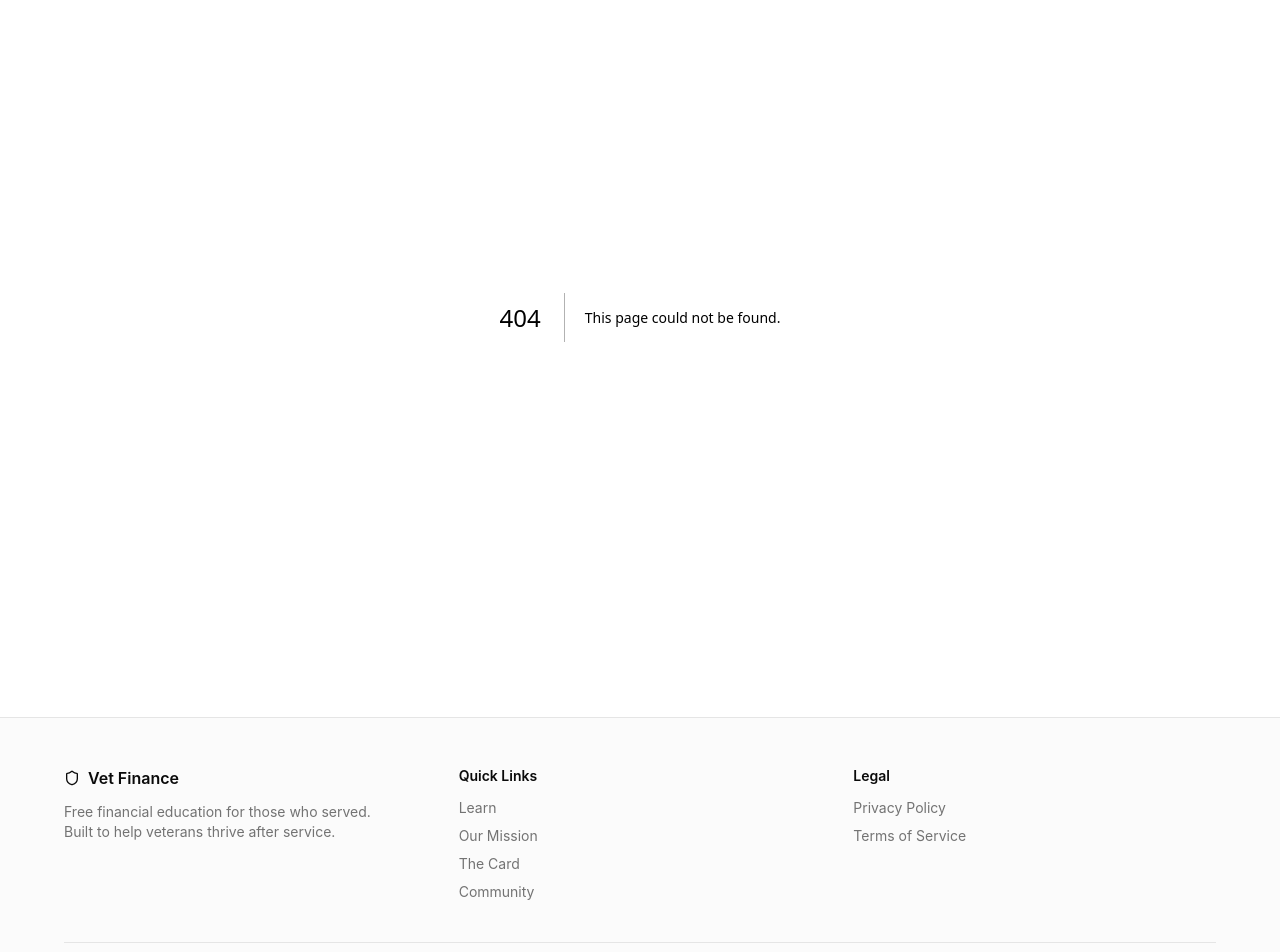
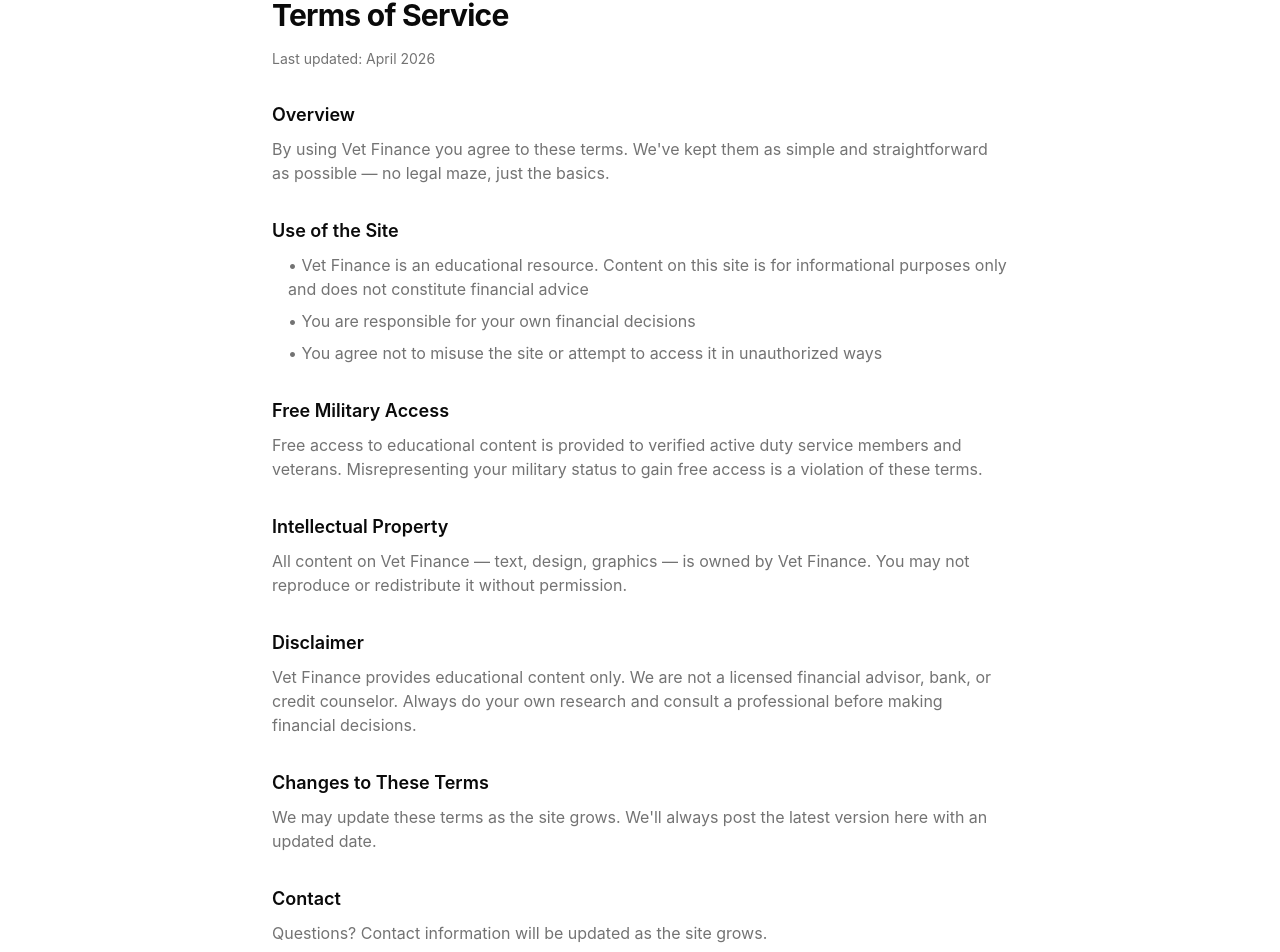
Before and after one commit to DavidAVargas/vet-finance, a Next.js app: page /terms in a window 1280 px wide. Before the commit this address had no page. Shown: the part 148-1100 px from the top of the page. Built offline with nearby package versions, Linux system fonts and the light colour scheme.

Commit message:
Add Privacy Policy and Terms of Service pages

```diff
--- /dev/null
+++ b/app/privacy/page.tsx
@@ -0,0 +1,62 @@
+export default function PrivacyPage() {
+  return (
+    <div className="mx-auto max-w-3xl px-4 py-20">
+      <h1 className="mb-4 text-3xl font-bold tracking-tight text-foreground">Privacy Policy</h1>
+      <p className="mb-8 text-sm text-muted-foreground">Last updated: April 2026</p>
+
+      <div className="flex flex-col gap-8 text-muted-foreground">
+        <section>
+          <h2 className="mb-2 text-lg font-semibold text-foreground">Overview</h2>
+          <p>
+            Vet Finance is committed to protecting your privacy. This policy explains what
+            information we collect, how we use it, and how we keep it safe. We will never
+            sell your data. Period.
+          </p>
+        </section>
+
+        <section>
+          <h2 className="mb-2 text-lg font-semibold text-foreground">Information We Collect</h2>
+          <ul className="flex flex-col gap-2 pl-4">
+            <li>• <span className="font-medium text-foreground">Email address</span> — when you join our waitlist or sign up for notifications</li>
+            <li>• <span className="font-medium text-foreground">Military status</span> — when you verify through ID.me or Login.gov (coming soon)</li>
+            <li>• <span className="font-medium text-foreground">Usage data</span> — pages visited, time on site, general analytics (no personally identifiable info)</li>
+          </ul>
+        </section>
+
+        <section>
+          <h2 className="mb-2 text-lg font-semibold text-foreground">How We Use Your Information</h2>
+          <ul className="flex flex-col gap-2 pl-4">
+            <li>• To send you updates about courses, the card, and community events — only if you opted in</li>
+            <li>• To verify military status for free access to content</li>
+            <li>• To improve the site and understand what content is most useful</li>
+          </ul>
+        </section>
+
+        <section>
+          <h2 className="mb-2 text-lg font-semibold text-foreground">What We Don't Do</h2>
+          <ul className="flex flex-col gap-2 pl-4">
+            <li>• We do not sell your data to anyone</li>
+            <li>• We do not share your information with third parties except as required to operate the service</li>
+            <li>• We do not spam you</li>
+          </ul>
+        </section>
+
+        <section>
+          <h2 className="mb-2 text-lg font-semibold text-foreground">Your Rights</h2>
+          <p>
+            You can request to have your data deleted at any time by contacting us. You can
+            also unsubscribe from any emails at any time via the unsubscribe link in the email.
+          </p>
+        </section>
+
+        <section>
+          <h2 className="mb-2 text-lg font-semibold text-foreground">Contact</h2>
+          <p>
+            Questions about this policy? Reach out to us directly. Contact information will
+            be updated as the site grows.
+          </p>
+        </section>
+      </div>
+    </div>
+  );
+}
--- /dev/null
+++ b/app/terms/page.tsx
@@ -0,0 +1,68 @@
+export default function TermsPage() {
+  return (
+    <div className="mx-auto max-w-3xl px-4 py-20">
+      <h1 className="mb-4 text-3xl font-bold tracking-tight text-foreground">Terms of Service</h1>
+      <p className="mb-8 text-sm text-muted-foreground">Last updated: April 2026</p>
+
+      <div className="flex flex-col gap-8 text-muted-foreground">
+        <section>
+          <h2 className="mb-2 text-lg font-semibold text-foreground">Overview</h2>
+          <p>
+            By using Vet Finance you agree to these terms. We&apos;ve kept them as simple
+            and straightforward as possible — no legal maze, just the basics.
+          </p>
+        </section>
+
+        <section>
+          <h2 className="mb-2 text-lg font-semibold text-foreground">Use of the Site</h2>
+          <ul className="flex flex-col gap-2 pl-4">
+            <li>• Vet Finance is an educational resource. Content on this site is for informational purposes only and does not constitute financial advice</li>
+            <li>• You are responsible for your own financial decisions</li>
+            <li>• You agree not to misuse the site or attempt to access it in unauthorized ways</li>
+          </ul>
+        </section>
+
+        <section>
+          <h2 className="mb-2 text-lg font-semibold text-foreground">Free Military Access</h2>
+          <p>
+            Free access to educational content is provided to verified active duty service
+            members and veterans. Misrepresenting your military status to gain free access
+            is a violation of these terms.
+          </p>
+        </section>
+
+        <section>
+          <h2 className="mb-2 text-lg font-semibold text-foreground">Intellectual Property</h2>
+          <p>
+            All content on Vet Finance — text, design, graphics — is owned by Vet Finance.
+            You may not reproduce or redistribute it without permission.
+          </p>
+        </section>
+
+        <section>
+          <h2 className="mb-2 text-lg font-semibold text-foreground">Disclaimer</h2>
+          <p>
+            Vet Finance provides educational content only. We are not a licensed financial
+            advisor, bank, or credit counselor. Always do your own research and consult a
+            professional before making financial decisions.
+          </p>
+        </section>
+
+        <section>
+          <h2 className="mb-2 text-lg font-semibold text-foreground">Changes to These Terms</h2>
+          <p>
+            We may update these terms as the site grows. We&apos;ll always post the latest
+            version here with an updated date.
+          </p>
+        </section>
+
+        <section>
+          <h2 className="mb-2 text-lg font-semibold text-foreground">Contact</h2>
+          <p>
+            Questions? Contact information will be updated as the site grows.
+          </p>
+        </section>
+      </div>
+    </div>
+  );
+}
```
